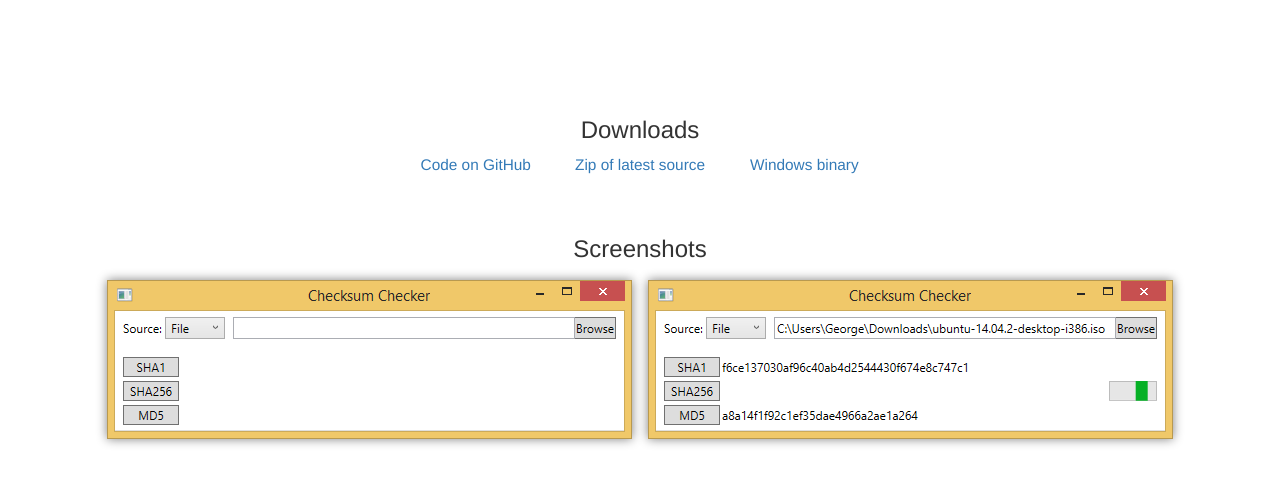
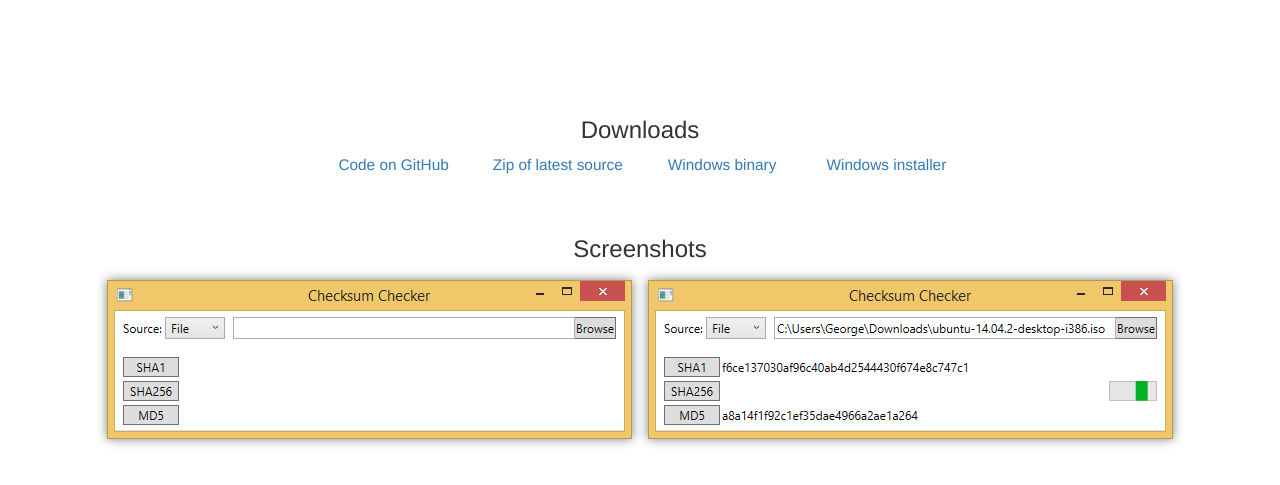
Before and after one commit to Lord-Munodi/checksum-Checker, a plain HTML site: page index.html in a window 1280 px wide. Shown: the part 221-706 px from the top of the page. Drawn offline with nearby package versions, Linux system fonts and the light colour scheme; a script that the page names is missing.

Commit message:
Added favicon and installer

```diff
--- a/index.html
+++ b/index.html
@@ -5,7 +5,7 @@
 	<meta http-equiv="X-UA-Compatible" content="IE=edge">
 	<meta name="viewport" content="width=device-width, initial-scale=1">
 	<meta name="description" content="">
-	<link rel="icon" href="../../favicon.ico">
+	<link rel="icon" href="img/favicon.ico">
 
 	<title>Checksum Checker</title>
 
@@ -67,7 +67,7 @@
 			<a style="display: inline-block; min-width: 160px" href="https://github.com/Munodi/checksum-checker">Code on GitHub</a>
 			<a style="display: inline-block; min-width: 160px" href="https://github.com/Munodi/checksum-checker/archive/master.zip">Zip of latest source</a>
 			<a style="display: inline-block; min-width: 160px" href="Checksum Checker.exe">Windows binary</a>
-			<!--<a style="display: inline-block; min-width: 160px" href="">Windows installer</a>-->
+			<a style="display: inline-block; min-width: 160px" href="Checksum Checker installer.exe">Windows installer</a>
 		</div>
 
 		<div id="screenshots">
```
Also changed, not shown: img/favicon.ico (added), 3 other files.
